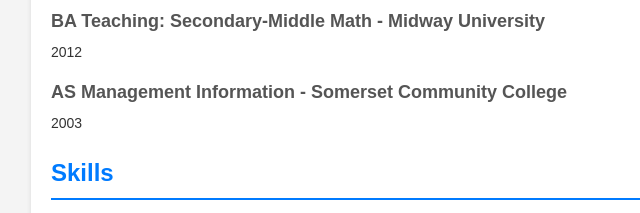
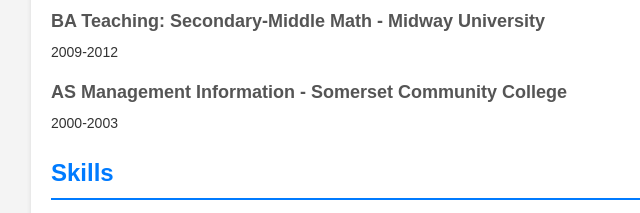
Before and after one commit to DexLox/dexlox.github.io, a plain HTML site: page index.html in a window 1280 px wide. Shown: the part 1019-1232 px from the top of the page, 189-829 px from the left. Drawn offline with Linux system fonts and the light colour scheme.

Commit message:
Updated dates

```diff
--- a/index.html
+++ b/index.html
@@ -152,11 +152,11 @@
                 <h2>Education</h2>
                 <div class="item">
                     <h3>BA Teaching: Secondary-Middle Math - Midway University</h3>
-                    <p>2012</p>
+                    <p>2009-2012</p>
                 </div>
                 <div class="item">
                     <h3>AS Management Information - Somerset Community College</h3>
-                    <p>2003</p>
+                    <p>2000-2003</p>
                 </div>
             </section>
             <section class="section">
```
